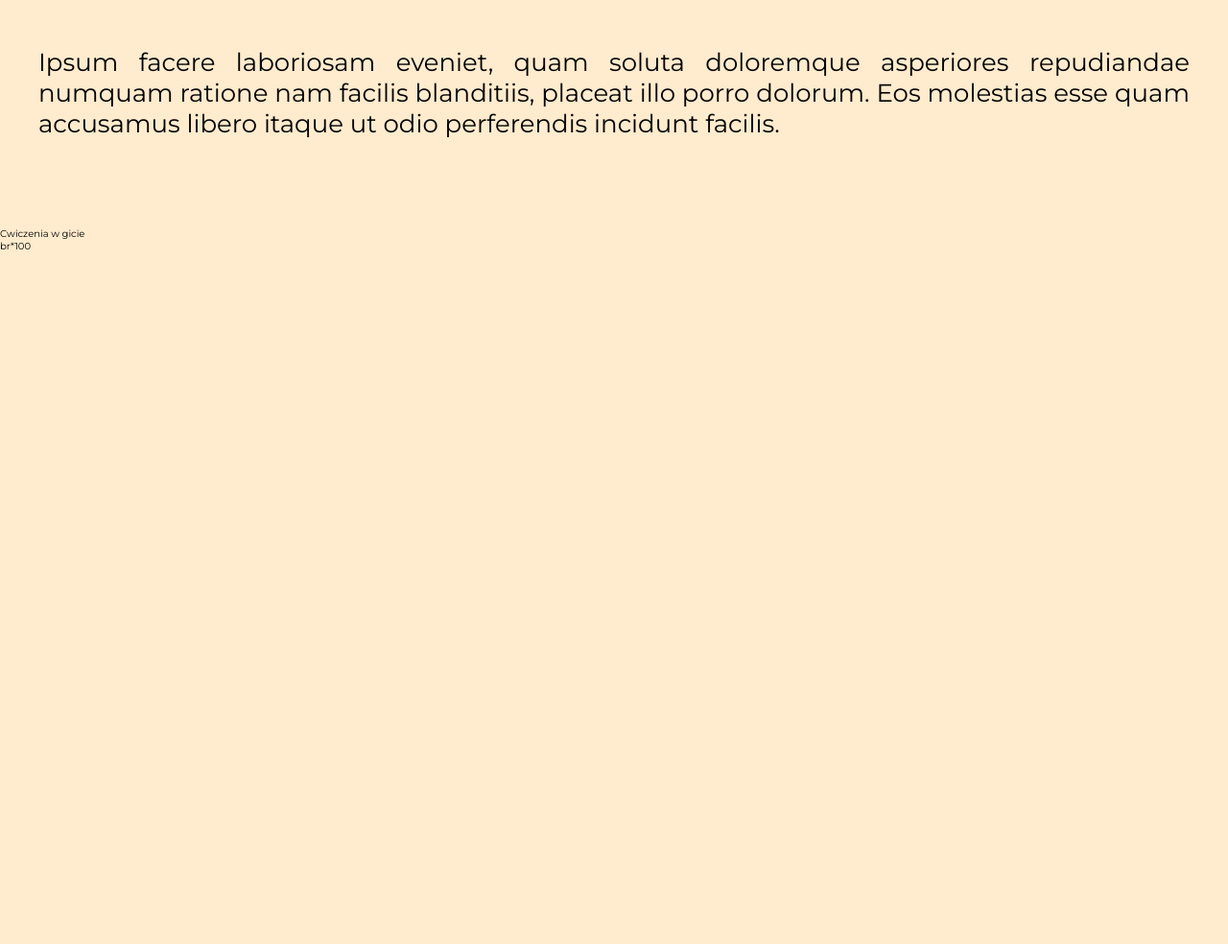
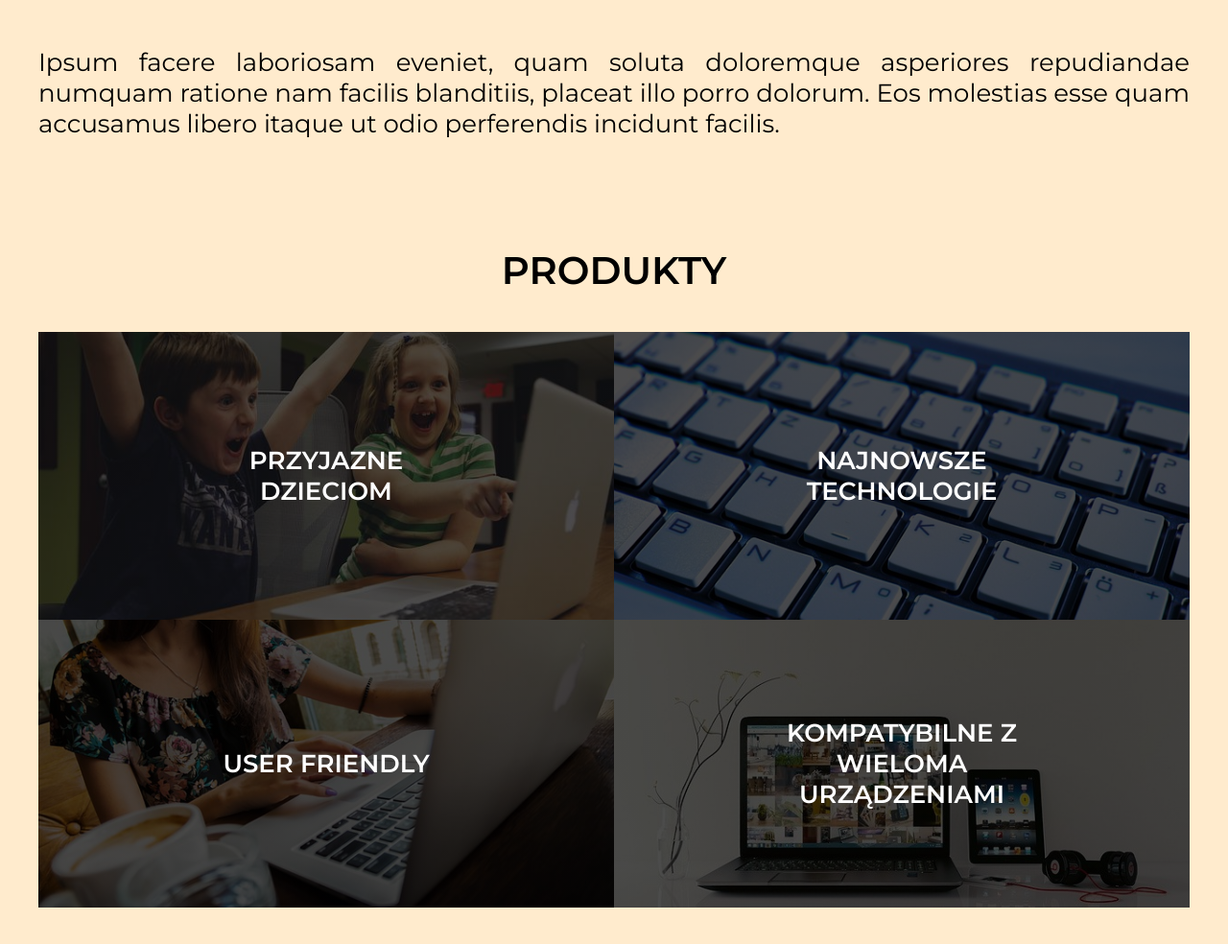
Before and after one commit to LukaMazione/creativeDesignForGit, a plain HTML site: page index.html in a window 1280 px wide. Shown: the part 758-1742 px from the top of the page at 96% size. Before the commit the page ends 1021 px from the top, so only its background shows below. Drawn offline with Linux system fonts and the light colour scheme.

Commit message:
section main

```diff
--- a/index.html
+++ b/index.html
@@ -25,13 +25,13 @@
                     <a href="#">home</a>
                 </li>
                 <li class="nav__item">
-                    <a href="">o nas</a>
+                    <a href="#about-us">o nas</a>
                 </li>
                 <li class="nav__item">
-                    <a href="">produkty</a>
+                    <a href="#products">produkty</a>
                 </li>
                 <li class="nav__item">
-                    <a href="">kontakt</a>
+                    <a href="#contact">kontakt</a>
                 </li>
             </ul>
         </div>
@@ -45,16 +45,144 @@
     </header>
 
     <main>
-        <section class="about-us section-padding">
+        <section class="about-us section-padding scroll" id="about-us">
             <div class="wrapper">
                 <h2 class="section-heading">o nas</h2>
-                <p class="about-us__text">Lorem ipsum dolor sit amet consectetur adipisicing elit. Ducimus vel voluptate laborum enim quae laboriosam, cum accusamus fugit, consequuntur a perferendis fuga vitae velit labore asperiores distinctio unde, animi praesentium.</p>
-                <p class="about-us__text">Ipsum facere laboriosam eveniet, quam soluta doloremque asperiores repudiandae numquam ratione nam facilis blanditiis, placeat illo porro dolorum. Eos molestias esse quam accusamus libero itaque ut odio perferendis incidunt facilis.</p>
+                <p class="about-us__text">Lorem ipsum dolor sit amet consectetur adipisicing elit. Ducimus vel voluptate
+                    laborum enim quae laboriosam, cum accusamus fugit, consequuntur a perferendis fuga vitae velit
+                    labore asperiores distinctio unde, animi praesentium.</p>
+                <p class="about-us__text">Ipsum facere laboriosam eveniet, quam soluta doloremque asperiores repudiandae
+                    numquam ratione nam facilis blanditiis, placeat illo porro dolorum. Eos molestias esse quam
+                    accusamus libero itaque ut odio perferendis incidunt facilis.</p>
             </div>
         </section>
-        <p>Cwiczenia w gicie</p>
+
+        <section class="products wrapper scroll" id="products">
+            <h2 class="section-heading">Produkty</h2>
+
+            <div class="products__box">
+
+                <div class="products__img-1 products__img">
+                    <p class="products__option-text">przyjazne dzieciom</p>
+                </div>
+
+
+                <div class="products__img-2 products__img">
+                    <p class="products__option-text">najnowsze technologie</p>
+                </div>
+
+
+                <div class="products__img-3 products__img">
+                    <p class="products__option-text">user friendly</p>
+                </div>
+
+                <div class="products__img-4 products__img">
+                    <p class="products__option-text">kompatybilne z wieloma urządzeniami</p>
+                </div>
+
+            </div>
+        </section>
     </main>
-    br*100
+    <br>
+    <br>
+    <br>
+    <br>
+    <br>
+    <br>
+    <br>
+    <br>
+    <br>
+    <br>
+    <br>
+    <br>
+    <br>
+    <br>
+    <br>
+    <br>
+    <br>
+    <br>
+    <br>
+    <br>
+    <br>
+    <br>
+    <br>
+    <br>
+    <br>
+    <br>
+    <br>
+    <br>
+    <br>
+    <br>
+    <br>
+    <br>
+    <br>
+    <br>
+    <br>
+    <br>
+    <br>
+    <br>
+    <br>
+    <br>
+    <br>
+    <br>
+    <br>
+    <br>
+    <br>
+    <br>
+    <br>
+    <br>
+    <br>
+    <br>
+    <br>
+    <br>
+    <br>
+    <br>
+    <br>
+    <br>
+    <br>
+    <br>
+    <br>
+    <br>
+    <br>
+    <br>
+    <br>
+    <br>
+    <br>
+    <br>
+    <br>
+    <br>
+    <br>
+    <br>
+    <br>
+    <br>
+    <br>
+    <br>
+    <br>
+    <br>
+    <br>
+    <br>
+    <br>
+    <br>
+    <br>
+    <br>
+    <br>
+    <br>
+    <br>
+    <br>
+    <br>
+    <br>
+    <br>
+    <br>
+    <br>
+    <br>
+    <br>
+    <br>
+    <br>
+    <br>
+    <br>
+    <br>
+    <br>
+    <br>
 
     <script src="./js/main.js"></script>
 </body>
--- a/sass/abstracts/_colors.scss
+++ b/sass/abstracts/_colors.scss
@@ -1,3 +1,4 @@
 $menuColor: rgb(223, 205, 178);
 $menuFont: rgb(16, 15, 15);
-$bg-shadow: linear-gradient(rgba(0, 0, 0, 0.75), rgba(0, 0, 1, 0.4));
+$pure-white: #fff;
+$bg-shadow: linear-gradient(rgba(0, 0, 0, 0.7), rgba(0, 0, 1, 0.7));
--- a/sass/abstracts/_helpers.scss
+++ b/sass/abstracts/_helpers.scss
@@ -3,22 +3,26 @@
     width: 100%;
     max-width: 1200px;
 }
+.scroll{
+    scroll-margin-top: 40px;
+}
 .section-heading{
-    margin: 0.5em auto;
+    margin: 0.5em auto 1em;
     font-size: 2.4rem;
     text-align: center;
     text-transform: uppercase;
 }
-.section-padding{
-    padding: 2em 1em;
-}
+
 
 @media (min-width: 768px){
     .section-heading{
         font-size: 3rem;
     }
-    .section-padding{
+    .about-us{
         padding: 3em 3em;
+    }
+    .products{
+        padding: 3em 0;
     }
 }
 
@@ -26,7 +30,10 @@
     .section-heading{
         font-size: 4rem;
     }
-    .section-padding{
+    .about-us{
         padding: 4em 4em;
     }
+    .products{
+        padding: 4em 0;
+    }
 }
--- a/sass/layout/_main.scss
+++ b/sass/layout/_main.scss
@@ -1,7 +1,53 @@
-.about-us{
-    &__text{
-        font-size: 1.4rem;
-        margin-bottom: 1em;
-        text-align: justify;
-    }
+@use '../abstracts/colors';
+.about-us {
+    padding: 2em 2em;
+	&__text {
+		font-size: 1.4rem;
+		margin-bottom: 1em;
+		text-align: justify;
+	}
 }
+
+.products {
+    padding: 2em 0;
+	&__box {
+		display: flex;
+		justify-content: center;
+		flex-wrap: wrap;
+	}
+
+	&__img {
+		position: relative;
+		width: 100%;
+		height: 300px;
+		background-size: cover;
+		background-position: center;
+		text-align: center;
+		&:hover .products__option-text {
+			transform: scale(1.6) translate(-30%, -30%);
+		}
+	}
+	&__img-1 {
+		background-image: colors.$bg-shadow, url('../../img/children-small.jpg');
+	}
+	&__img-2 {
+		background-image: colors.$bg-shadow, url('../../img/keyboard-small.jpg');
+	}
+	&__img-3 {
+		background-image: colors.$bg-shadow, url('../../img/woman-small.jpg');
+	}
+	&__img-4 {
+		background-image: colors.$bg-shadow, url('../../img/laptop-small.jpg');
+	}
+	&__option-text {
+		position: absolute;
+		top: 50%;
+		left: 50%;
+		transform: translate(-50%, -50%);
+		font-size: 2.6rem;
+		font-weight: 600;
+		color: colors.$pure-white;
+		text-transform: uppercase;
+		transition: transform 0.3s;
+	}
+}
--- a/sass/layout/_nav.scss
+++ b/sass/layout/_nav.scss
@@ -9,6 +9,7 @@
 	padding: 0 1em;
 	background-color: colors.$menuColor;
 	-webkit-tap-highlight-color: transparent;
+	scroll-margin-top: 60px;
     z-index: 1000;
 
 	&__btn {
--- a/sass/media/_media.scss
+++ b/sass/media/_media.scss
@@ -40,6 +40,12 @@
             font-size: 2.6rem;
         }
     }
+
+    .products{
+        &__img{
+            width: 50%;
+        }
+    }
 }
 @media (min-width: 992px){
     .nav{
```
Also changed, not shown: css/style.css, 1 other file.
